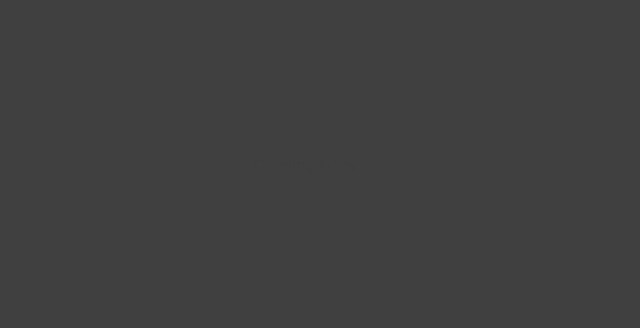
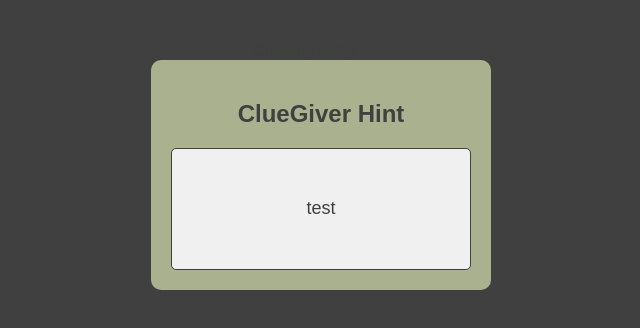
Before and after one commit to bweithers/puzzlefuzz, a React (Create React App) app: page / in a window 1280 px wide. Shown: the part 234-562 px from the top of the page, without its empty margins (329-969 px from the left). Built offline with nearby package versions, Linux system fonts and the light colour scheme; no server answers.

Commit message:
created cluegiver component

```diff
--- a/src/App.css
+++ b/src/App.css
@@ -56,3 +56,8 @@
 .App-header:hover::after {
   opacity: 1;
 }
+
+.ClueGiver {
+  margin-left: 0px; /* Adds some space between Game and ClueGiver */
+  flex: 0 0 300px; /* Adjust width as needed */
+}
--- a/src/App.js
+++ b/src/App.js
@@ -2,6 +2,7 @@ import React, { useState, useEffect }from 'react';
 import './App.css';
 import Game from './components/Game';
 import Welcome from './components/Welcome';
+import ClueGiver from './components/ClueGiver';
 import { nanoid } from 'nanoid';
 import { firestore } from './firebase';
 import { collection, doc, setDoc } from 'firebase/firestore/lite';
@@ -42,11 +43,14 @@ const createLobby = async () => {
 
     return (
       <div className="App">
-        {lobbyCode ? (
-          <Game lobbyCode={lobbyCode} />
-        ) : (
-          <div>Creating lobby...</div>
-        )}
+        <div className="game-container">
+          {lobbyCode ? (
+            <Game lobbyCode={lobbyCode} />
+          ) : (
+            <div>Creating lobby...</div>
+          )}
+          <ClueGiver hint="test"/>
+        </div>
       </div>
     );
   }
--- /dev/null
+++ b/src/components/ClueGiver.css
@@ -0,0 +1,24 @@
+.clue-giver {
+  background-color: #A9B18F;
+  border-radius: 10px;
+  padding: 20px;
+  margin-left: 20px;
+  width: 300px;
+}
+
+.hint-box {
+  background-color: #f0f0f0;
+  border: 1px solid #3f403f;
+  border-radius: 5px;
+  padding: 10px;
+  min-height: 100px;
+  display: flex;
+  align-items: center;
+  justify-content: center;
+}
+
+.hint-box p {
+  margin: 0;
+  font-size: 18px;
+  color: #3f403f;
+}
--- /dev/null
+++ b/src/components/ClueGiver.js
@@ -0,0 +1,15 @@
+import React from 'react';
+import './ClueGiver.css';
+
+const ClueGiver = ({ hint }) => {
+  return (
+    <div className="clue-giver">
+      <h2>ClueGiver Hint</h2>
+      <div className="hint-box">
+        {hint ? <p>{hint}</p> : <p>No hint available yet.</p>}
+      </div>
+    </div>
+  );
+};
+
+export default ClueGiver;
```
